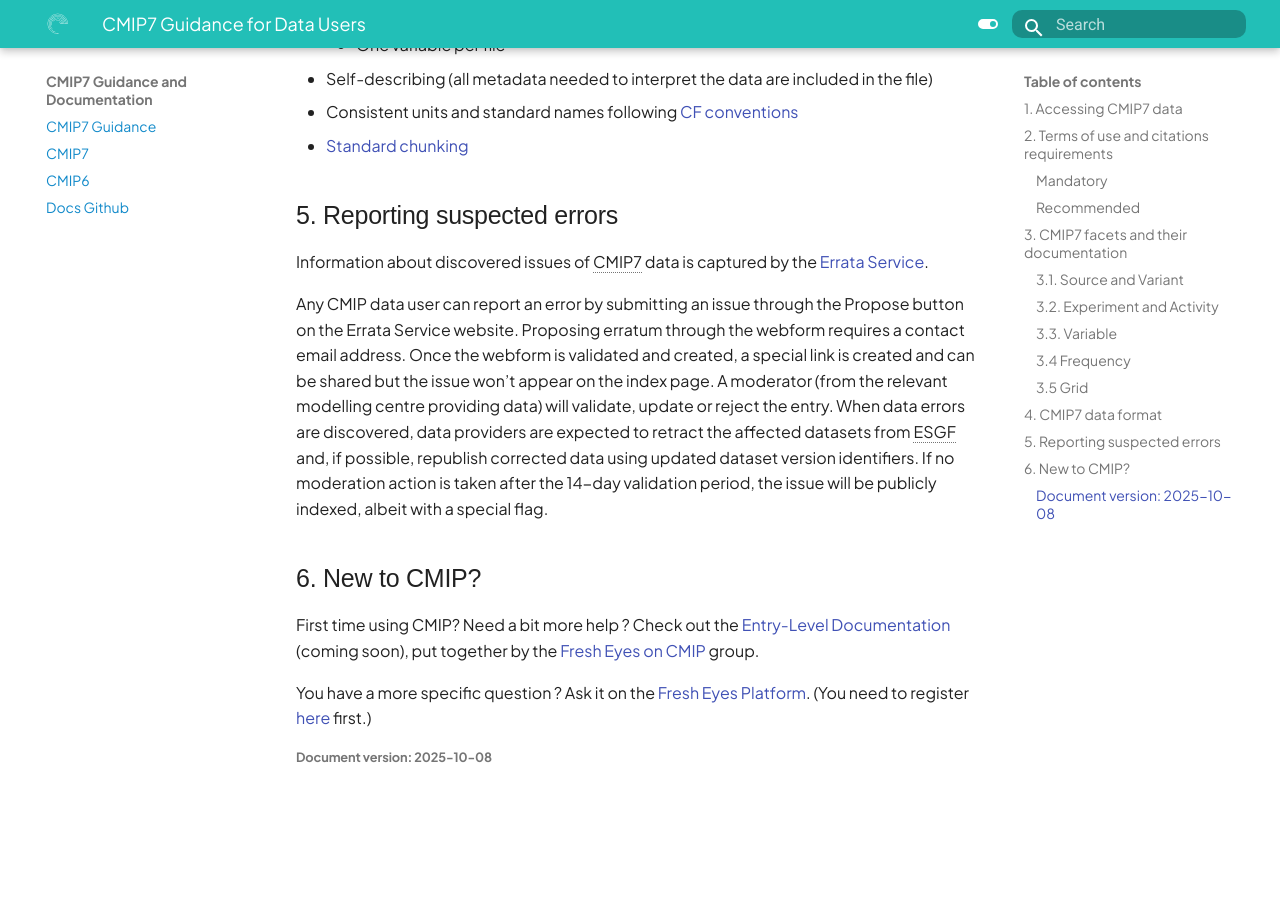
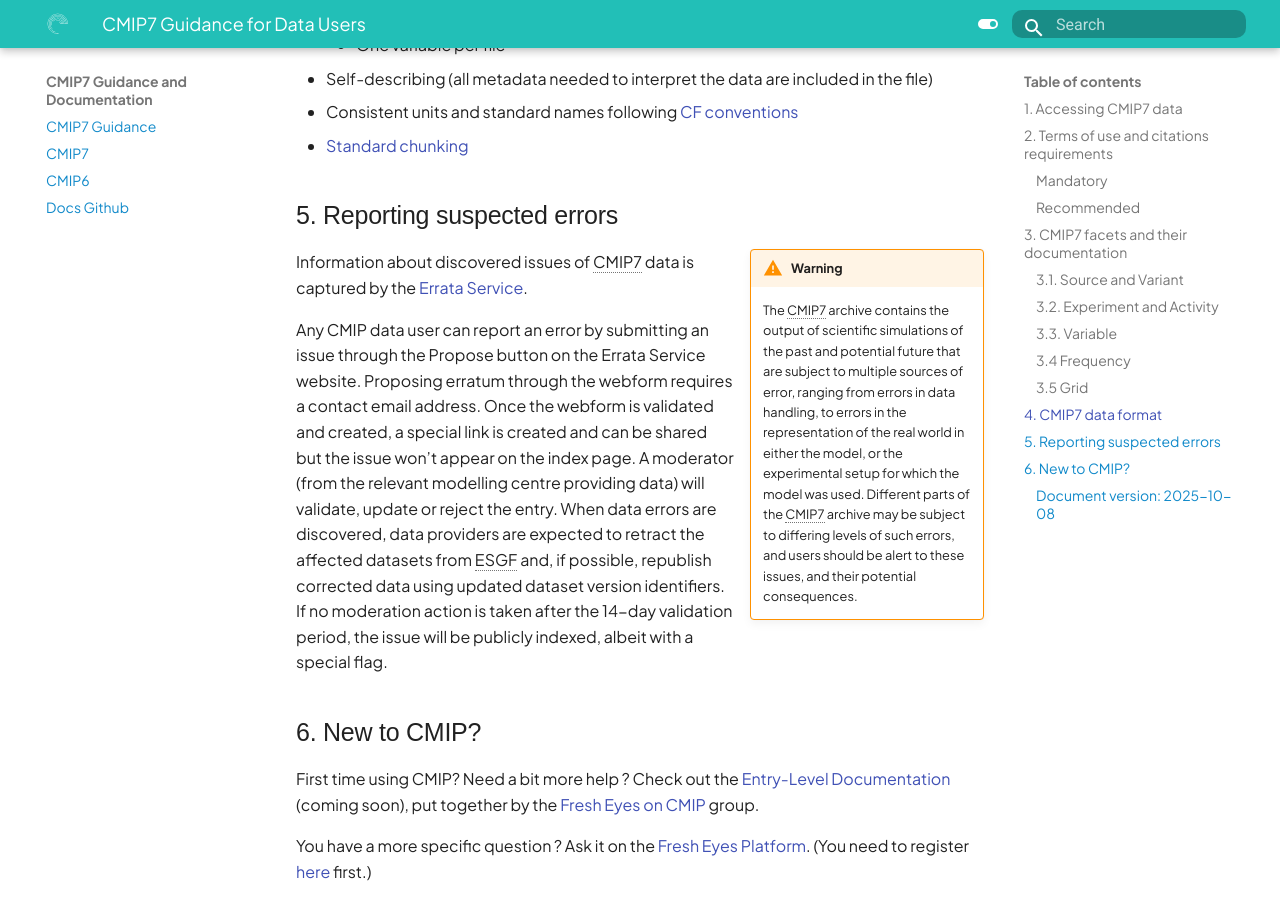
Before and after one commit to WCRP-CMIP/cmip7-guidance, an MkDocs documentation site: the page built from docs/CMIP7/guidance_for_users.md, in a window 1280 px wide and 900 px high, scrolled down 5546 px. Built offline with MkDocs 1.6.1 and Material for MkDocs 9.7.7, drawn with Linux system fonts in a browser that asks for light colours; some web fonts are replaced; before the commit the page ends 6337 px from its top, so only the background shows below that.

Commit message:
warning error

```diff
--- a/docs/CMIP7/guidance_for_users.md
+++ b/docs/CMIP7/guidance_for_users.md
@@ -11,6 +11,7 @@
 ## 1.  Accessing CMIP7 data
 
 CMIP7 model output is available through a distributed data archive developed and operated by the Earth System Grid Federation (ESGF). The data are hosted on a collection of nodes located at centres across the world.
+
 
 ??? info "Understanding ESGF Nodes"
 
@@ -42,7 +43,6 @@
     * COMING SOON
 
     For all non-ESGF data access routes, we encourage users to verify that the data used is the latest version.
-
 
 
 ## 2.  Terms of use and citations requirements
@@ -257,12 +257,18 @@
 
 
 ## 5.  Reporting suspected errors
+
+
+!!! Warning inline end
+    The CMIP7 archive contains the output of scientific simulations of the past and potential future that are subject to multiple sources of error, ranging from errors in data handling, to errors in the representation of the real world in either the model, or the experimental setup for which the model was used. Different parts of the CMIP7 archive may be subject to differing levels of such errors, and users should be alert to these issues, and their potential consequences.
+
 Information about discovered issues of CMIP7 data is captured by the [Errata Service][ErrataService].
 
 Any CMIP data user can report an error by submitting an issue through the Propose button on the Errata Service website.
 Proposing erratum through the webform requires a contact email address. Once the webform is validated and created, a special link is created and can be shared but the issue won’t appear on the index page. A moderator (from the relevant modelling centre providing data) will validate, update or reject the entry. When data errors are discovered, data providers are expected to retract the affected datasets from ESGF and, if possible, republish corrected data using updated dataset version identifiers. If no moderation action is taken after the 14-day validation period, the issue will be publicly indexed, albeit with a special flag.
 
 <!--TODO: Add info on contact when decided https://github.com/WCRP-CMIP/cmip7-guidance/issues/45 -->
+
 
 
 ## 6. New to CMIP?
```
